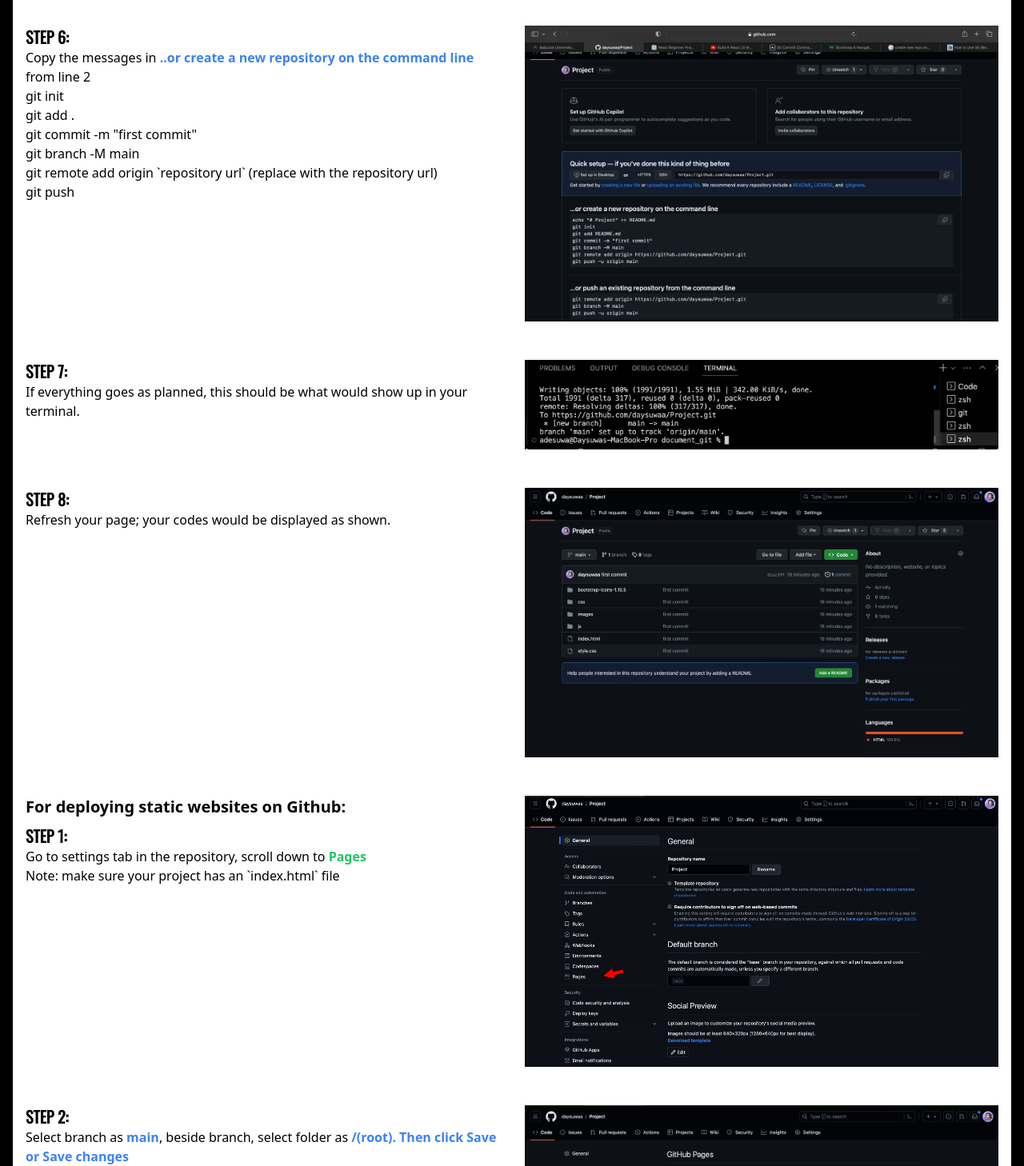
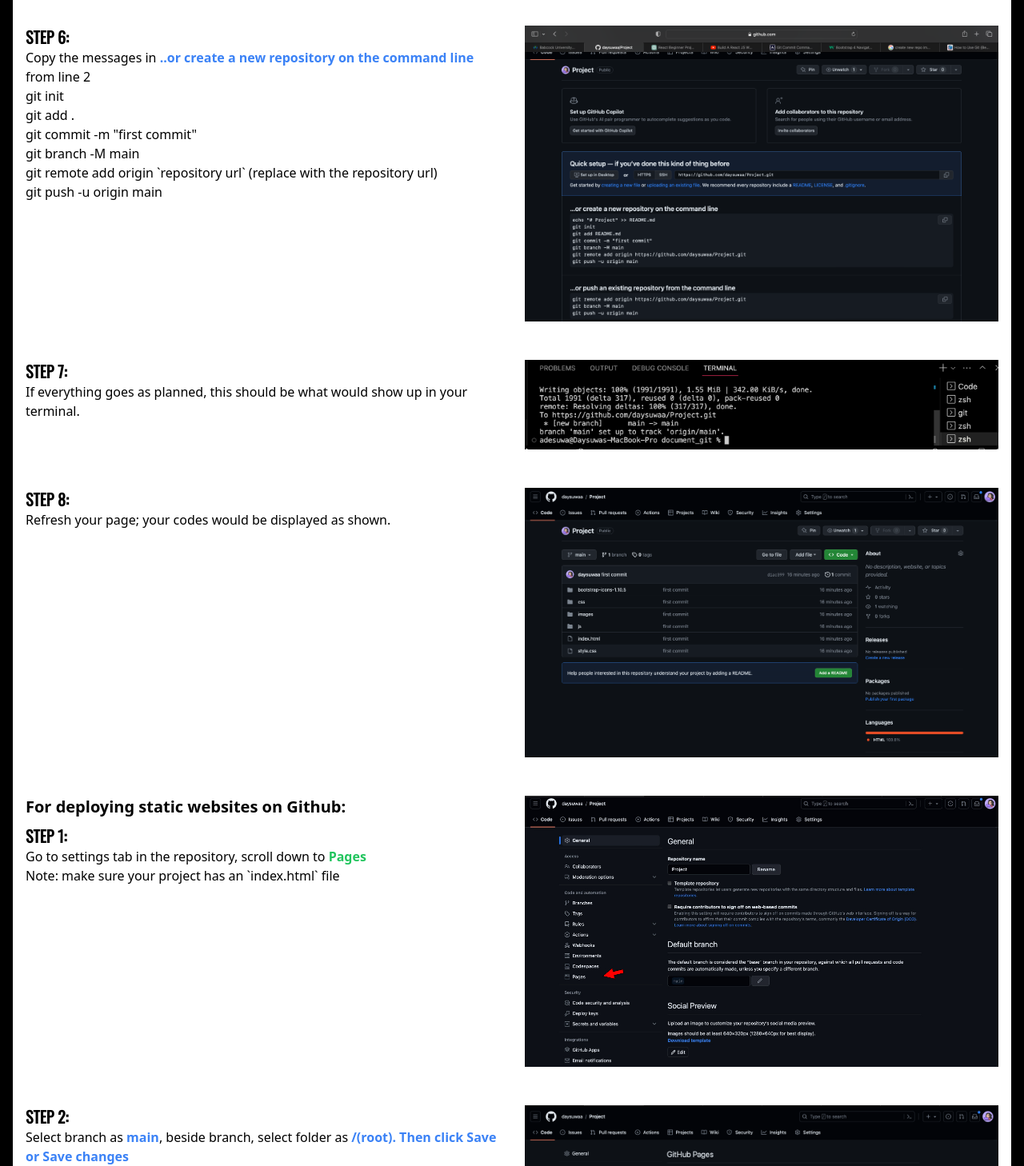
Before and after one commit to daysuwaa/DeployMate, a React (Create React App) app: page / in a window 1280 px wide. Shown: the part 1320-2778 px from the top of the page at 80% size. Built offline with nearby package versions, Linux system fonts and the light colour scheme; a web font is replaced by a local one.

Commit message:
Edited a text in the body componenet

```diff
--- a/src/components/Body.jsx
+++ b/src/components/Body.jsx
@@ -1,224 +1,256 @@
-import React from 'react'
-import Image1 from '../assets/stepp1.jpg'
-import Image2 from '../assets/Stepp2.png'
-import Image3 from '../assets/step3.png'
-import Image4 from '../assets/step4.png'
+import React from "react";
+import Image1 from "../assets/stepp1.jpg";
+import Image2 from "../assets/Stepp2.png";
+import Image3 from "../assets/step3.png";
+import Image4 from "../assets/step4.png";
 // import Image5a from '../assets/step5.1.png'
-import Image5b from '../assets/step5.2.png'
-import Image6 from '../assets/step6.png'
-import Image7 from '../assets/step7.png'
-import Image8 from '../assets/step8.png'
-import Image9 from '../assets/step9.jpg'
-import Image10 from '../assets/step10.png'
-import Image11 from '../assets/step11.png'
-import Image12 from '../assets/Step12.png'
-import Image13 from '../assets/lasstep.jpg'
-
+import Image5b from "../assets/step5.2.png";
+import Image6 from "../assets/step6.png";
+import Image7 from "../assets/step7.png";
+import Image8 from "../assets/step8.png";
+import Image9 from "../assets/step9.jpg";
+import Image10 from "../assets/step10.png";
+import Image11 from "../assets/step11.png";
+import Image12 from "../assets/Step12.png";
+import Image13 from "../assets/lasstep.jpg";
 
 const Body = () => {
   return (
-    <div className='bg-white mt-4 mx-[1rem] text-black'>
-      <div className='flex flex-col sm:flex-row'>
+    <div className="bg-white mt-4 mx-[1rem] text-black">
+      <div className="flex flex-col sm:flex-row">
         {/* Column 1: Text */}
-        <div className='w-full sm:w-1/2 p-4'>
-          <h2 className='font-bold text-xl font-customFont2'>STEP 1: </h2>
-          <p className='font-light'>To create a new repository, Click the "+" sign in the top right corner</p>
+        <div className="w-full sm:w-1/2 p-4">
+          <h2 className="font-bold text-xl font-customFont2">STEP 1: </h2>
+          <p className="font-light">
+            To create a new repository, Click the "+" sign in the top right
+            corner
+          </p>
         </div>
 
         {/* Column 2: Image */}
-        <div className='w-full sm:w-1/2 p-4'>
-          <img src={Image1} alt='stepp1' className='max-w-full h-auto' />
+        <div className="w-full sm:w-1/2 p-4">
+          <img src={Image1} alt="stepp1" className="max-w-full h-auto" />
         </div>
       </div>
 
       {/* Repeat for the second set */}
-      <div className='flex flex-col sm:flex-row mt-4'>
+      <div className="flex flex-col sm:flex-row mt-4">
         {/* Column 1: Text */}
-        <div className='w-full sm:w-1/2 p-4'>
-        <h2 className='font-bold text-xl font-customFont2'>STEP 2: </h2>
-          <p className='font-light'>Then click <span className='text-blue-500 font-semibold'>New repository</span></p>
+        <div className="w-full sm:w-1/2 p-4">
+          <h2 className="font-bold text-xl font-customFont2">STEP 2: </h2>
+          <p className="font-light">
+            Then click{" "}
+            <span className="text-blue-500 font-semibold">New repository</span>
+          </p>
         </div>
 
         {/* Column 2: Image */}
-        <div className='w-full sm:w-1/2 p-4'>
-          <img src={Image2} alt='step2' className='max-w-full h-auto' />
+        <div className="w-full sm:w-1/2 p-4">
+          <img src={Image2} alt="step2" className="max-w-full h-auto" />
         </div>
       </div>
 
       {/* Repeat for the third set */}
-      <div className='flex flex-col sm:flex-row mt-4'>
+      <div className="flex flex-col sm:flex-row mt-4">
         {/* Column 1: Text */}
-        <div className='w-full sm:w-1/2 p-4'>
-        <h2 className='font-bold text-xl font-customFont2'>STEP 3: </h2>
-          <p className='font-light'>Fill in the <span className='font-semibold text-blue-500'>repository name, description, choose visibility</span> and add license if desired. Note: to deploy, visibility is meant to be set to <span className='font-semibold'>public</span></p>
-        </div>
-
-        {/* Column 2: Image */}
-        <div className='w-full sm:w-1/2 p-4'>
-          <img src={Image3} alt='step3' className='max-w-full h-auto' />
-        </div>
-      </div>
-
-      <div className='flex flex-col sm:flex-row mt-4'>
-        {/* Column 1: Text */}
-        <div className='w-full sm:w-1/2 p-4'>
-        <h2 className='font-bold text-xl font-customFont2'>STEP 4: </h2>
-          <p className='font-light'>Click on the  <span className='font-semibold text-green-500'>Create repository</span> at the bottom right of the screen </p>
-        </div>
-
-        {/* Column 2: Image */}
-        <div className='w-full sm:w-1/2 p-4'>
-          <img src={Image4} alt='step3' className='max-w-full h-auto' />
-        </div>
-      </div>
-
-
-      <div className='flex flex-col sm:flex-row mt-4'>
-        {/* Column 1: Text */}
-        <div className='w-full sm:w-1/2 p-4'>
-         <h2 className='font-bold text-xl font-customFont2'>STEP 5: </h2>
-          <p className='font-light'>Open your terminal or command prompt.</p>
-        </div>
-
-        {/* Column 2: Image */}
-        <div className='w-full sm:w-1/2 p-4'>
-          <img src={Image5b} alt='step3' className='max-w-full h-auto' />
-        </div>
-      </div>
-
-      <div className='flex flex-col sm:flex-row mt-4'>
-        {/* Column 1: Text */}
-        <div className='w-full sm:w-1/2 p-4'>
-         <h2 className='font-bold text-xl font-customFont2'>STEP 6: </h2>
-          <p className='font-light'>Copy the messages in <span className='font-semibold text-blue-500'>..or create a new repository on the command line </span>
-           from line 2
-          <ul>
-            <li>
-              git init
-            </li>
-            <li>
-              git add .
-            </li>
-            <li>
-             git commit -m "first commit"
-            </li>
-            <li>
-              git branch -M main
-            </li>
-            <li>
-             git remote add origin `repository url` (replace with the  repository url)
-            </li>
-            <li>
-              git push
-            </li>
-          </ul>
-
-
+        <div className="w-full sm:w-1/2 p-4">
+          <h2 className="font-bold text-xl font-customFont2">STEP 3: </h2>
+          <p className="font-light">
+            Fill in the{" "}
+            <span className="font-semibold text-blue-500">
+              repository name, description, choose visibility
+            </span>{" "}
+            and add license if desired. Note: to deploy, visibility is meant to
+            be set to <span className="font-semibold">public</span>
           </p>
         </div>
 
         {/* Column 2: Image */}
-        <div className='w-full sm:w-1/2 p-4'>
-          <img src={Image6} alt='step3' className='max-w-full h-auto' />
+        <div className="w-full sm:w-1/2 p-4">
+          <img src={Image3} alt="step3" className="max-w-full h-auto" />
         </div>
       </div>
 
-      <div className='flex flex-col sm:flex-row mt-4'>
+      <div className="flex flex-col sm:flex-row mt-4">
         {/* Column 1: Text */}
-        <div className='w-full sm:w-1/2 p-4'>
-         <h2 className='font-bold text-xl font-customFont2'>STEP 7: </h2>
-          <p className='font-light'>If everything goes as planned, this should be what would show up in your terminal.</p>
+        <div className="w-full sm:w-1/2 p-4">
+          <h2 className="font-bold text-xl font-customFont2">STEP 4: </h2>
+          <p className="font-light">
+            Click on the{" "}
+            <span className="font-semibold text-green-500">
+              Create repository
+            </span>{" "}
+            at the bottom right of the screen{" "}
+          </p>
         </div>
 
         {/* Column 2: Image */}
-        <div className='w-full sm:w-1/2 p-4'>
-          <img src={Image7} alt='step3' className='max-w-full h-auto' />
+        <div className="w-full sm:w-1/2 p-4">
+          <img src={Image4} alt="step3" className="max-w-full h-auto" />
         </div>
       </div>
 
-      <div className='flex flex-col sm:flex-row mt-4'>
+      <div className="flex flex-col sm:flex-row mt-4">
         {/* Column 1: Text */}
-        <div className='w-full sm:w-1/2 p-4'>
-         <h2 className='font-bold text-xl font-customFont2'>STEP 8: </h2>
-          <p className='font-light'>Refresh your page; your codes would be displayed as shown.</p>
+        <div className="w-full sm:w-1/2 p-4">
+          <h2 className="font-bold text-xl font-customFont2">STEP 5: </h2>
+          <p className="font-light">Open your terminal or command prompt.</p>
         </div>
 
         {/* Column 2: Image */}
-        <div className='w-full sm:w-1/2 p-4'>
-          <img src={Image8} alt='step3' className='max-w-full h-auto' />
+        <div className="w-full sm:w-1/2 p-4">
+          <img src={Image5b} alt="step3" className="max-w-full h-auto" />
         </div>
       </div>
 
-
-      <div className='flex flex-col sm:flex-row mt-4'>
+      <div className="flex flex-col sm:flex-row mt-4">
         {/* Column 1: Text */}
-        <div className='w-full sm:w-1/2 p-4'>
-          <h2 className='font-bold text-xl pb-2' >For deploying static websites on Github:</h2>
-         <h2 className='font-bold text-xl font-customFont2'>STEP 1: </h2>
-          <p className='font-light'>Go to settings tab in the repository, scroll down to <span className='font-semibold text-green-500'>Pages </span> <br></br>
-          Note: make sure your project has an `index.html` file
+        <div className="w-full sm:w-1/2 p-4">
+          <h2 className="font-bold text-xl font-customFont2">STEP 6: </h2>
+          <p className="font-light">
+            Copy the messages in{" "}
+            <span className="font-semibold text-blue-500">
+              ..or create a new repository on the command line{" "}
+            </span>
+            from line 2
+            <ul>
+              <li>git init</li>
+              <li>git add .</li>
+              <li>git commit -m "first commit"</li>
+              <li>git branch -M main</li>
+              <li>
+                git remote add origin `repository url` (replace with the
+                repository url)
+              </li>
+              <li>git push -u origin main</li>
+            </ul>
           </p>
-
         </div>
 
         {/* Column 2: Image */}
-        <div className='w-full sm:w-1/2 p-4'>
-          <img src={Image9} alt='step3' className='max-w-full h-auto' />
+        <div className="w-full sm:w-1/2 p-4">
+          <img src={Image6} alt="step3" className="max-w-full h-auto" />
         </div>
       </div>
 
-      <div className='flex flex-col sm:flex-row mt-4'>
+      <div className="flex flex-col sm:flex-row mt-4">
         {/* Column 1: Text */}
-        <div className='w-full sm:w-1/2 p-4'>
-         <h2 className='font-bold text-xl font-customFont2'>STEP 2: </h2>
-          <p className='font-light'>Select branch as <span className='font-semibold text-blue-500'>main</span>, beside branch, select folder as <span className='font-semibold text-blue-500'>/(root). Then click Save or Save changes</span> </p>
+        <div className="w-full sm:w-1/2 p-4">
+          <h2 className="font-bold text-xl font-customFont2">STEP 7: </h2>
+          <p className="font-light">
+            If everything goes as planned, this should be what would show up in
+            your terminal.
+          </p>
         </div>
 
         {/* Column 2: Image */}
-        <div className='w-full sm:w-1/2 p-4'>
-          <img src={Image10} alt='step3' className='max-w-full h-auto' />
+        <div className="w-full sm:w-1/2 p-4">
+          <img src={Image7} alt="step3" className="max-w-full h-auto" />
         </div>
       </div>
 
-      <div className='flex flex-col sm:flex-row mt-4'>
+      <div className="flex flex-col sm:flex-row mt-4">
         {/* Column 1: Text */}
-        <div className='w-full sm:w-1/2 p-4'>
-         <h2 className='font-bold text-xl font-customFont2'>STEP 3: </h2>
-          <p className='font-light'>If successful, this message will pop up at the top of your screen.</p>
+        <div className="w-full sm:w-1/2 p-4">
+          <h2 className="font-bold text-xl font-customFont2">STEP 8: </h2>
+          <p className="font-light">
+            Refresh your page; your codes would be displayed as shown.
+          </p>
         </div>
 
         {/* Column 2: Image */}
-        <div className='w-full sm:w-1/2 p-4'>
-          <img src={Image11} alt='step3' className='max-w-full h-auto' />
+        <div className="w-full sm:w-1/2 p-4">
+          <img src={Image8} alt="step3" className="max-w-full h-auto" />
         </div>
       </div>
 
-      <div className='flex flex-col sm:flex-row mt-4'>
+      <div className="flex flex-col sm:flex-row mt-4">
         {/* Column 1: Text */}
-        <div className='w-full sm:w-1/2 p-4'>
-         <h2 className='font-bold text-xl font-customFont2'>STEP 4: </h2>
-          <p className='font-light'>Go to <span className='font-semibold text-blue-500'>Actions</span> to check the status of your deployed website</p>
+        <div className="w-full sm:w-1/2 p-4">
+          <h2 className="font-bold text-xl pb-2">
+            For deploying static websites on Github:
+          </h2>
+          <h2 className="font-bold text-xl font-customFont2">STEP 1: </h2>
+          <p className="font-light">
+            Go to settings tab in the repository, scroll down to{" "}
+            <span className="font-semibold text-green-500">Pages </span>{" "}
+            <br></br>
+            Note: make sure your project has an `index.html` file
+          </p>
         </div>
 
         {/* Column 2: Image */}
-        <div className='w-full sm:w-1/2 p-4'>
-          <img src={Image12} alt='step3' className='max-w-full h-auto' />
+        <div className="w-full sm:w-1/2 p-4">
+          <img src={Image9} alt="step3" className="max-w-full h-auto" />
         </div>
       </div>
 
-      <div className='flex flex-col sm:flex-row mt-4'>
+      <div className="flex flex-col sm:flex-row mt-4">
         {/* Column 1: Text */}
-        <div className='w-full sm:w-1/2 p-4'>
-         <h2 className='font-bold text-xl font-customFont2'>STEP 5: </h2>
-          <p className='font-light'>Go back to pages, your site should be deployed to the URL like `https://(your-username).github.io/(repository-name)</p>
+        <div className="w-full sm:w-1/2 p-4">
+          <h2 className="font-bold text-xl font-customFont2">STEP 2: </h2>
+          <p className="font-light">
+            Select branch as{" "}
+            <span className="font-semibold text-blue-500">main</span>, beside
+            branch, select folder as{" "}
+            <span className="font-semibold text-blue-500">
+              /(root). Then click Save or Save changes
+            </span>{" "}
+          </p>
         </div>
 
         {/* Column 2: Image */}
-        <div className='w-full sm:w-1/2 p-4'>
-          <img src={Image13} alt='step3' className='max-w-full h-auto' />
+        <div className="w-full sm:w-1/2 p-4">
+          <img src={Image10} alt="step3" className="max-w-full h-auto" />
         </div>
       </div>
 
+      <div className="flex flex-col sm:flex-row mt-4">
+        {/* Column 1: Text */}
+        <div className="w-full sm:w-1/2 p-4">
+          <h2 className="font-bold text-xl font-customFont2">STEP 3: </h2>
+          <p className="font-light">
+            If successful, this message will pop up at the top of your screen.
+          </p>
+        </div>
+
+        {/* Column 2: Image */}
+        <div className="w-full sm:w-1/2 p-4">
+          <img src={Image11} alt="step3" className="max-w-full h-auto" />
+        </div>
+      </div>
+
+      <div className="flex flex-col sm:flex-row mt-4">
+        {/* Column 1: Text */}
+        <div className="w-full sm:w-1/2 p-4">
+          <h2 className="font-bold text-xl font-customFont2">STEP 4: </h2>
+          <p className="font-light">
+            Go to <span className="font-semibold text-blue-500">Actions</span>{" "}
+            to check the status of your deployed website
+          </p>
+        </div>
+
+        {/* Column 2: Image */}
+        <div className="w-full sm:w-1/2 p-4">
+          <img src={Image12} alt="step3" className="max-w-full h-auto" />
+        </div>
+      </div>
+
+      <div className="flex flex-col sm:flex-row mt-4">
+        {/* Column 1: Text */}
+        <div className="w-full sm:w-1/2 p-4">
+          <h2 className="font-bold text-xl font-customFont2">STEP 5: </h2>
+          <p className="font-light">
+            Go back to pages, your site should be deployed to the URL like
+            `https://(your-username).github.io/(repository-name)
+          </p>
+        </div>
+
+        {/* Column 2: Image */}
+        <div className="w-full sm:w-1/2 p-4">
+          <img src={Image13} alt="step3" className="max-w-full h-auto" />
+        </div>
+      </div>
     </div>
   );
 };
```
